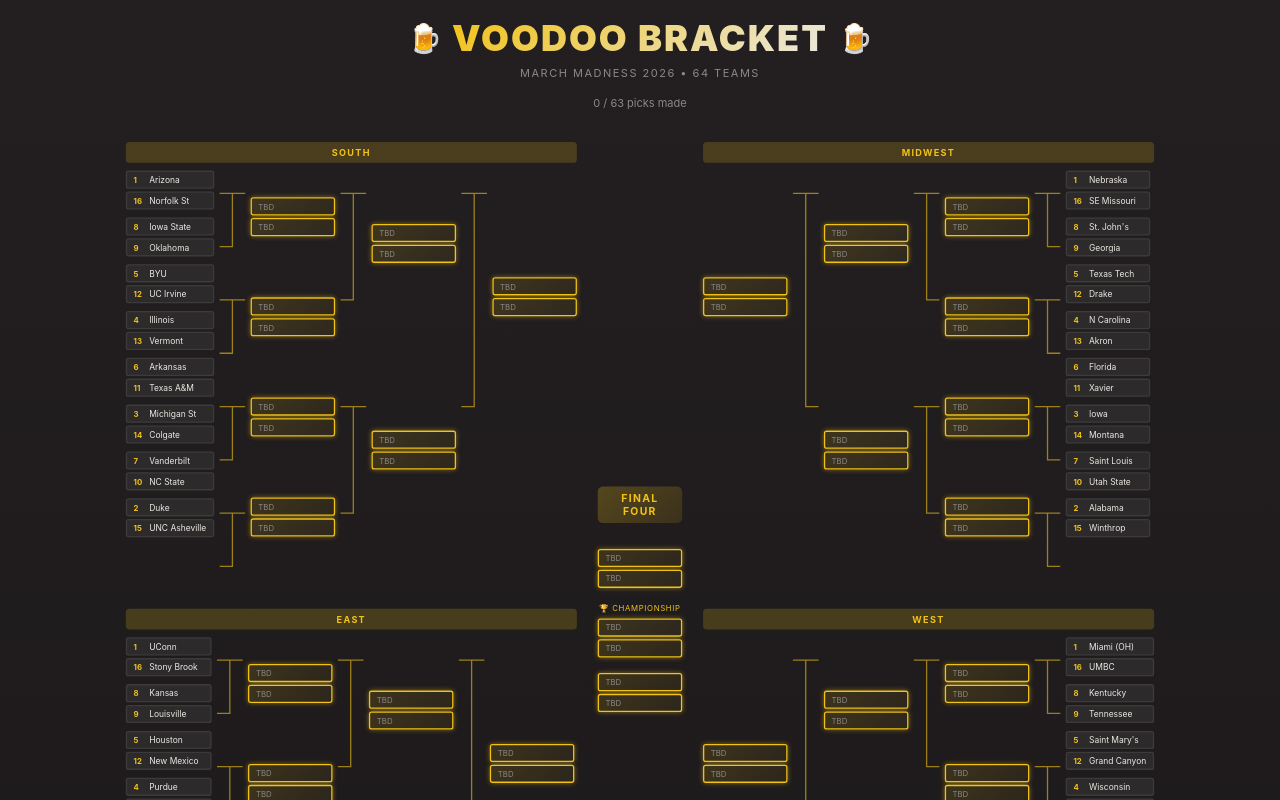
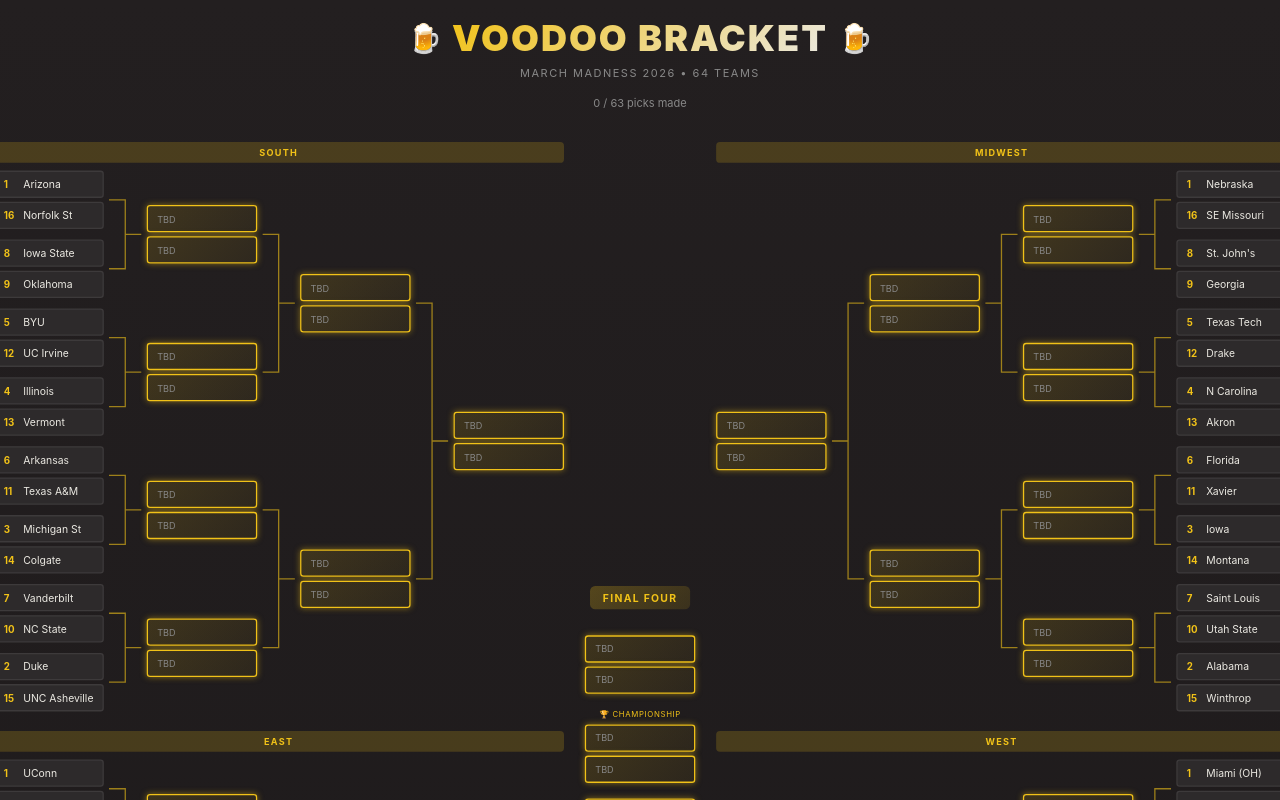
Before and after one commit to toddclawd-del/voodoo-bracket, a React (Vite) app: page / in a window 1280 px wide. Shown: the top 800 px of the page. Built offline with nearby package versions, Linux system fonts and the light colour scheme.

Commit message:
Bigger cells with larger text, fix SVG connector math

```diff
--- a/src/VoodooBracket.tsx
+++ b/src/VoodooBracket.tsx
@@ -107,9 +107,11 @@
   ],
 }
 
-// Matchup height constants
-const MATCHUP_HEIGHT = 70 // Height of one matchup (2 teams + gap)
-const MATCHUP_GAP = 12 // Gap between matchups in R64
+// Matchup height constants - MUST match actual rendered size
+const TEAM_SLOT_HEIGHT = 42 // Height of one team slot
+const TEAM_SLOT_GAP = 6 // Gap between the two team slots
+const MATCHUP_HEIGHT = TEAM_SLOT_HEIGHT * 2 + TEAM_SLOT_GAP // 90px total
+const MATCHUP_GAP = 16 // Gap between matchups in R64
 
 function buildInitialMatchups(): Matchup[] {
   const matchups: Matchup[] = []
@@ -170,18 +172,19 @@
       style={{
         display: 'flex',
         alignItems: 'center',
-        gap: '8px',
-        padding: '6px 10px',
+        gap: '10px',
+        padding: '8px 14px',
         background: isWinner
           ? `linear-gradient(135deg, ${VOODOO_COLORS.gold}25, ${VOODOO_COLORS.gold}10)`
           : VOODOO_COLORS.darkGray,
         border: `2px solid ${isWinner ? VOODOO_COLORS.gold : VOODOO_COLORS.charcoal}`,
-        borderRadius: '4px',
+        borderRadius: '5px',
         cursor: isClickable ? 'pointer' : 'default',
         transition: 'all 0.15s ease',
-        boxShadow: isWinner ? `0 0 8px ${VOODOO_COLORS.goldGlow}` : 'none',
-        height: '28px',
-        minWidth: '130px',
+        boxShadow: isWinner ? `0 0 10px ${VOODOO_COLORS.goldGlow}` : 'none',
+        height: `${TEAM_SLOT_HEIGHT}px`,
+        minWidth: '170px',
+        boxSizing: 'border-box',
       }}
       onMouseEnter={(e) => {
         if (isClickable && !isWinner) {
@@ -199,17 +202,17 @@
       {team ? (
         <>
           <span style={{
-            fontSize: '12px',
+            fontSize: '15px',
             fontWeight: 'bold',
             color: VOODOO_COLORS.gold,
-            minWidth: '16px',
+            minWidth: '20px',
           }}>
             {team.seed}
           </span>
           <span style={{
             color: isWinner ? VOODOO_COLORS.gold : VOODOO_COLORS.cream,
             fontWeight: isWinner ? 'bold' : 'normal',
-            fontSize: '13px',
+            fontSize: '16px',
             whiteSpace: 'nowrap',
             overflow: 'hidden',
             textOverflow: 'ellipsis',
@@ -218,7 +221,7 @@
           </span>
         </>
       ) : (
-        <span style={{ color: VOODOO_COLORS.gray, fontSize: '12px' }}>TBD</span>
+        <span style={{ color: VOODOO_COLORS.gray, fontSize: '14px' }}>TBD</span>
       )}
     </div>
   )
@@ -227,7 +230,7 @@
 // Bracket matchup (two teams stacked)
 function BracketMatchup({ matchup, onSelectWinner }: { matchup: Matchup, onSelectWinner: (team: Team) => void }) {
   return (
-    <div style={{ display: 'flex', flexDirection: 'column', gap: '4px' }}>
+    <div style={{ display: 'flex', flexDirection: 'column', gap: `${TEAM_SLOT_GAP}px`, height: `${MATCHUP_HEIGHT}px` }}>
       <BracketTeamSlot
         team={matchup.team1}
         isWinner={matchup.winner?.name === matchup.team1?.name}
@@ -249,42 +252,50 @@
   inputCount,
   inputSpacing,
   outputSpacing,
+  inputOffset,
+  outputOffset,
   direction
 }: {
   inputCount: number
   inputSpacing: number
   outputSpacing: number
+  inputOffset: number
+  outputOffset: number
   direction: 'right' | 'left'
 }) {
   const inputCenters: number[] = []
   const outputCenters: number[] = []
 
-  // Calculate center Y positions for input matchups
+  // Calculate center Y positions for input matchups (including their offset)
   for (let i = 0; i < inputCount; i++) {
-    inputCenters.push(i * inputSpacing + MATCHUP_HEIGHT / 2)
+    inputCenters.push(inputOffset + i * inputSpacing + MATCHUP_HEIGHT / 2)
   }
 
-  // Calculate center Y positions for output matchups
+  // Calculate center Y positions for output matchups (including their offset)
   for (let i = 0; i < inputCount / 2; i++) {
-    outputCenters.push(i * outputSpacing + MATCHUP_HEIGHT / 2)
+    outputCenters.push(outputOffset + i * outputSpacing + MATCHUP_HEIGHT / 2)
   }
 
-  const totalHeight = Math.max(
-    (inputCount - 1) * inputSpacing + MATCHUP_HEIGHT,
-    (inputCount / 2 - 1) * outputSpacing + MATCHUP_HEIGHT
-  )
+  // Total height needs to cover both input and output ranges
+  const inputMax = inputOffset + (inputCount - 1) * inputSpacing + MATCHUP_HEIGHT
+  const outputMax = outputOffset + (inputCount / 2 - 1) * outputSpacing + MATCHUP_HEIGHT
+  const totalHeight = Math.max(inputMax, outputMax)
 
   const paths = []
+  const connectorWidth = 50
+  const midX = connectorWidth / 2
+
   for (let i = 0; i < inputCount / 2; i++) {
     const y1 = inputCenters[i * 2]
     const y2 = inputCenters[i * 2 + 1]
     const yOut = outputCenters[i]
 
     if (direction === 'right') {
+      // Lines go: horizontal from left edge, then vertical to meet, then horizontal to right edge
       paths.push(
         <path
           key={i}
-          d={`M 0 ${y1} H 20 V ${yOut} H 40 M 0 ${y2} H 20 V ${yOut}`}
+          d={`M 0 ${y1} H ${midX} V ${yOut} H ${connectorWidth} M 0 ${y2} H ${midX} V ${yOut}`}
           fill="none"
           stroke={VOODOO_COLORS.gold}
           strokeWidth="2"
@@ -295,7 +306,7 @@
       paths.push(
         <path
           key={i}
-          d={`M 40 ${y1} H 20 V ${yOut} H 0 M 40 ${y2} H 20 V ${yOut}`}
+          d={`M ${connectorWidth} ${y1} H ${midX} V ${yOut} H 0 M ${connectorWidth} ${y2} H ${midX} V ${yOut}`}
           fill="none"
           stroke={VOODOO_COLORS.gold}
           strokeWidth="2"
@@ -306,7 +317,7 @@
   }
 
   return (
-    <svg width="40" height={totalHeight} style={{ flexShrink: 0 }}>
+    <svg width={connectorWidth} height={totalHeight} style={{ flexShrink: 0 }}>
       {paths}
     </svg>
   )
@@ -353,16 +364,17 @@
   const e8 = matchups.filter(m => m.round === 3)
 
   // Spacing between matchups (center to center)
-  const R64_SPACING = MATCHUP_HEIGHT + MATCHUP_GAP  // 82px
-  const R32_SPACING = R64_SPACING * 2               // 164px
-  const S16_SPACING = R32_SPACING * 2               // 328px
-  const E8_SPACING = S16_SPACING * 2                // 656px
+  const R64_SPACING = MATCHUP_HEIGHT + MATCHUP_GAP
+  const R32_SPACING = R64_SPACING * 2
+  const S16_SPACING = R32_SPACING * 2
+  const E8_SPACING = S16_SPACING * 2
 
   // Calculate offsets to vertically center each round
+  // Each round should be centered between pairs of the previous round
   const R64_OFFSET = 0
-  const R32_OFFSET = (R64_SPACING - MATCHUP_HEIGHT) / 2 + MATCHUP_HEIGHT / 2
-  const S16_OFFSET = (R32_SPACING - MATCHUP_HEIGHT) / 2 + MATCHUP_HEIGHT / 2
-  const E8_OFFSET = (S16_SPACING - MATCHUP_HEIGHT) / 2 + MATCHUP_HEIGHT / 2
+  const R32_OFFSET = R64_OFFSET + R64_SPACING / 2
+  const S16_OFFSET = R32_OFFSET + R32_SPACING / 2
+  const E8_OFFSET = S16_OFFSET + S16_SPACING / 2
 
   const bracketHeight = 8 * R64_SPACING - MATCHUP_GAP
 
@@ -371,15 +383,15 @@
       <div style={{ paddingTop: R64_OFFSET }}>
         <RoundColumn matchups={r64} spacing={R64_SPACING} onSelectWinner={onSelectWinner} />
       </div>
-      <RoundConnector inputCount={8} inputSpacing={R64_SPACING} outputSpacing={R32_SPACING} direction="right" />
+      <RoundConnector inputCount={8} inputSpacing={R64_SPACING} outputSpacing={R32_SPACING} inputOffset={R64_OFFSET} outputOffset={R32_OFFSET} direction="right" />
       <div style={{ paddingTop: R32_OFFSET }}>
         <RoundColumn matchups={r32} spacing={R32_SPACING} onSelectWinner={onSelectWinner} />
       </div>
-      <RoundConnector inputCount={4} inputSpacing={R32_SPACING} outputSpacing={S16_SPACING} direction="right" />
+      <RoundConnector inputCount={4} inputSpacing={R32_SPACING} outputSpacing={S16_SPACING} inputOffset={R32_OFFSET} outputOffset={S16_OFFSET} direction="right" />
       <div style={{ paddingTop: S16_OFFSET }}>
         <RoundColumn matchups={s16} spacing={S16_SPACING} onSelectWinner={onSelectWinner} />
       </div>
-      <RoundConnector inputCount={2} inputSpacing={S16_SPACING} outputSpacing={E8_SPACING} direction="right" />
+      <RoundConnector inputCount={2} inputSpacing={S16_SPACING} outputSpacing={E8_SPACING} inputOffset={S16_OFFSET} outputOffset={E8_OFFSET} direction="right" />
       <div style={{ paddingTop: E8_OFFSET }}>
         <RoundColumn matchups={e8} spacing={E8_SPACING} onSelectWinner={onSelectWinner} />
       </div>
@@ -389,15 +401,15 @@
       <div style={{ paddingTop: E8_OFFSET }}>
         <RoundColumn matchups={e8} spacing={E8_SPACING} onSelectWinner={onSelectWinner} />
       </div>
-      <RoundConnector inputCount={2} inputSpacing={S16_SPACING} outputSpacing={E8_SPACING} direction="left" />
+      <RoundConnector inputCount={2} inputSpacing={S16_SPACING} outputSpacing={E8_SPACING} inputOffset={S16_OFFSET} outputOffset={E8_OFFSET} direction="left" />
       <div style={{ paddingTop: S16_OFFSET }}>
         <RoundColumn matchups={s16} spacing={S16_SPACING} onSelectWinner={onSelectWinner} />
       </div>
-      <RoundConnector inputCount={4} inputSpacing={R32_SPACING} outputSpacing={S16_SPACING} direction="left" />
+      <RoundConnector inputCount={4} inputSpacing={R32_SPACING} outputSpacing={S16_SPACING} inputOffset={R32_OFFSET} outputOffset={S16_OFFSET} direction="left" />
       <div style={{ paddingTop: R32_OFFSET }}>
         <RoundColumn matchups={r32} spacing={R32_SPACING} onSelectWinner={onSelectWinner} />
       </div>
-      <RoundConnector inputCount={8} inputSpacing={R64_SPACING} outputSpacing={R32_SPACING} direction="left" />
+      <RoundConnector inputCount={8} inputSpacing={R64_SPACING} outputSpacing={R32_SPACING} inputOffset={R64_OFFSET} outputOffset={R32_OFFSET} direction="left" />
       <div style={{ paddingTop: R64_OFFSET }}>
         <RoundColumn matchups={r64} spacing={R64_SPACING} onSelectWinner={onSelectWinner} />
       </div>
```
